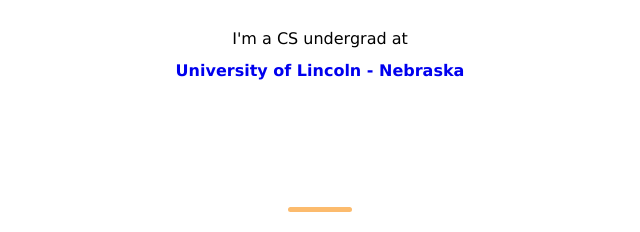
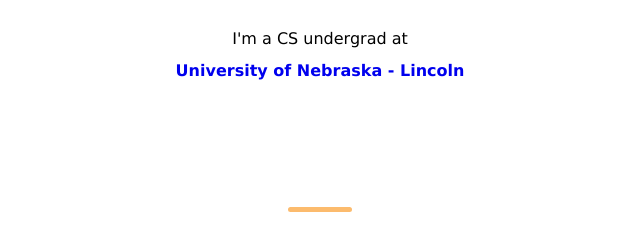
Before and after one commit to baoobuii/cv, a plain HTML site: page index.html in a window 1280 px wide. Shown: the part 428-660 px from the top of the page, 320-960 px from the left. Drawn offline with Linux system fonts and the light colour scheme.

Commit message:
Fix incorrect university name

```diff
--- a/index.html
+++ b/index.html
@@ -18,7 +18,7 @@
           <img class="profile-img" src="images/account.png" alt="account">
           <h2>Hello.</h2>
           <p>I'm a CS undergrad at</p>
-          <p><a class="unl" href="https://www.unl.edu/" target="_blank"><strong>University of Lincoln - Nebraska</strong></a></p>
+          <p><a class="unl" href="https://www.unl.edu/" target="_blank"><strong>University of Nebraska - Lincoln</strong></a></p>
         </div>
         <hr>
         <div class="skills">
```
